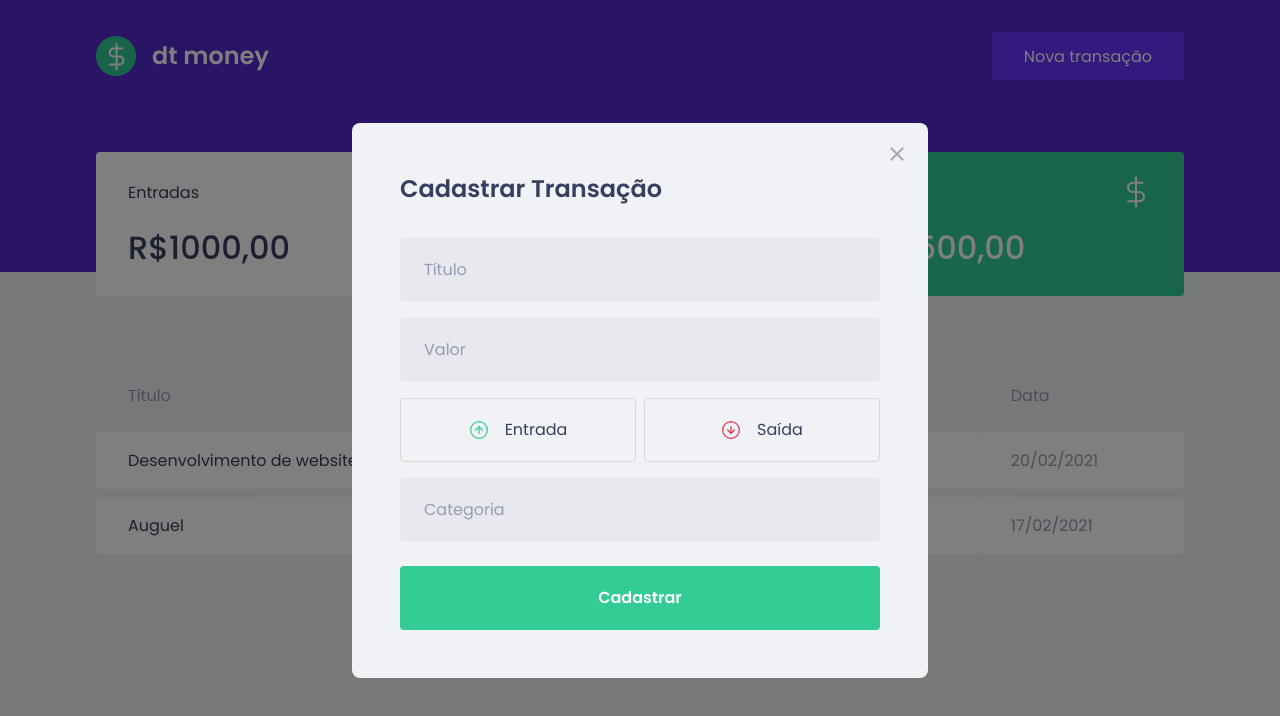
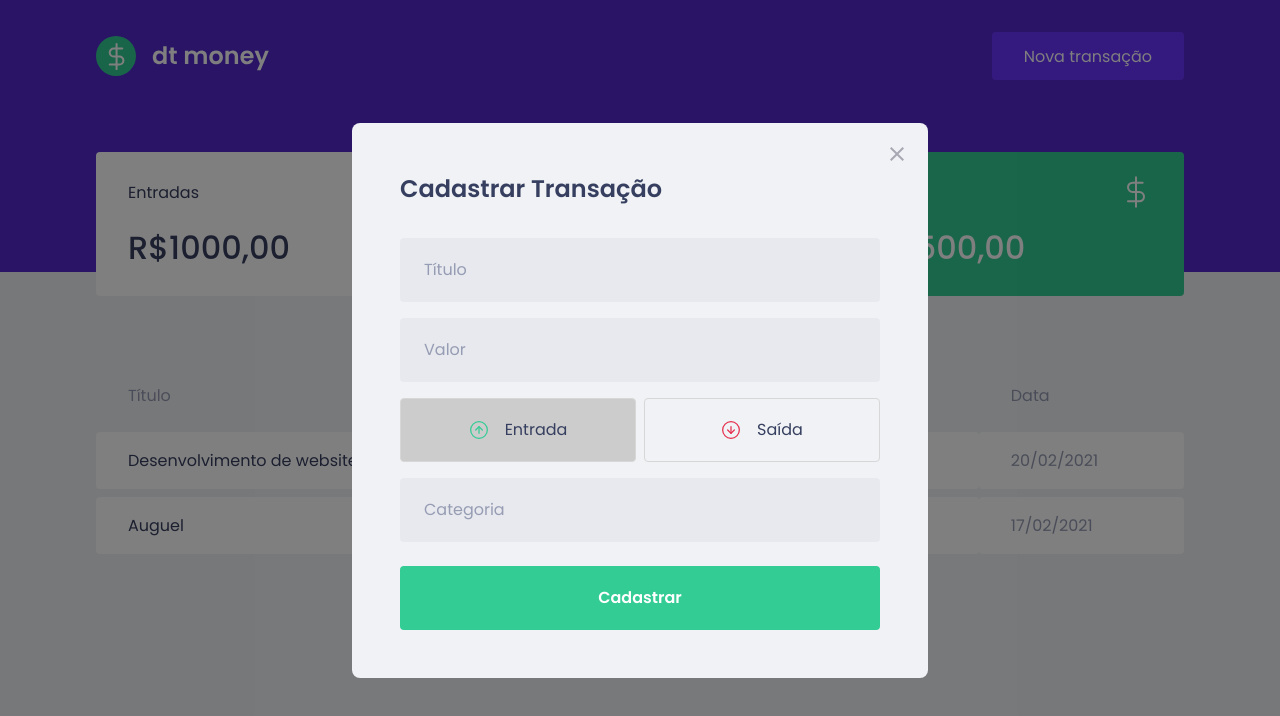
Before and after one commit to amaralc/2021-ignite-reactjs-II-dtmoney, a React (Create React App) app: page / in a window 1280 px wide. Both pictures are taken after a click on the button "Nova transação". Shown: the top 716 px of the page. Built offline with nearby package versions, Linux system fonts and the light colour scheme; no server answers; what miragejs would draw is missing.

Commit message:
feature: isolate radiobox component and create active functionality

```diff
--- a/src/components/NewTransactionModal/index.tsx
+++ b/src/components/NewTransactionModal/index.tsx
@@ -1,8 +1,9 @@
 import Modal from 'react-modal';
-import { Container, TransactionTypeContainer } from './styles';
+import { Container, TransactionTypeContainer, RadioBox } from './styles';
 import incomeImg from '../../assets/income.svg'
 import outcomeImg from '../../assets/outcome.svg'
 import closeImg from '../../assets/close.svg'
+import { useState } from 'react';
 
 Modal.setAppElement('#root')
 
@@ -12,6 +13,8 @@
 }
 
 export function NewTransactionModal({isOpen, onRequestClose}: NewTransactionModalProps) {
+  const [type, setType] = useState('deposit');
+
   return (
     <Modal
       isOpen={isOpen}
@@ -37,19 +40,23 @@
         />
 
         <TransactionTypeContainer>
-          <button
+          <RadioBox
             type="button"
+            onClick={() => setType('deposit')}
+            isActive={type==='deposit'}
           >
             <img src={incomeImg} alt="Entrada"/>
             <span>Entrada</span>
-          </button>
+          </RadioBox>
 
-          <button
+          <RadioBox
             type="button"
+            onClick={() => setType('withdraw')}
+            isActive={type==='withdraw'}
           >
             <img src={outcomeImg} alt="Saída"/>
             <span>Saída</span>
-          </button>
+          </RadioBox>
         </TransactionTypeContainer>
 
         <input
--- a/src/components/NewTransactionModal/styles.ts
+++ b/src/components/NewTransactionModal/styles.ts
@@ -54,13 +54,18 @@
   display: grid;
   grid-template-columns: 1fr 1fr;
   gap: 0.5rem;
+`
 
-  button {
+interface RadioBoxProps {
+  isActive: boolean;
+}
+
+export const RadioBox = styled.button<RadioBoxProps>`
   height: 4rem;
   border: 1px solid #d7d7d7;
   border-radius: 0.25rem;
 
-    background: transparent;
+  background: ${(props)=>props.isActive ? '#ccc' : 'transparent'};
 
   display: flex;
   align-items:center;
@@ -83,7 +88,4 @@
     font-size: 1rem;
     color: var(--text-title);
   }
-
-  }
-
 `
```
Lines whose indentation alone changed are shown as unchanged.
